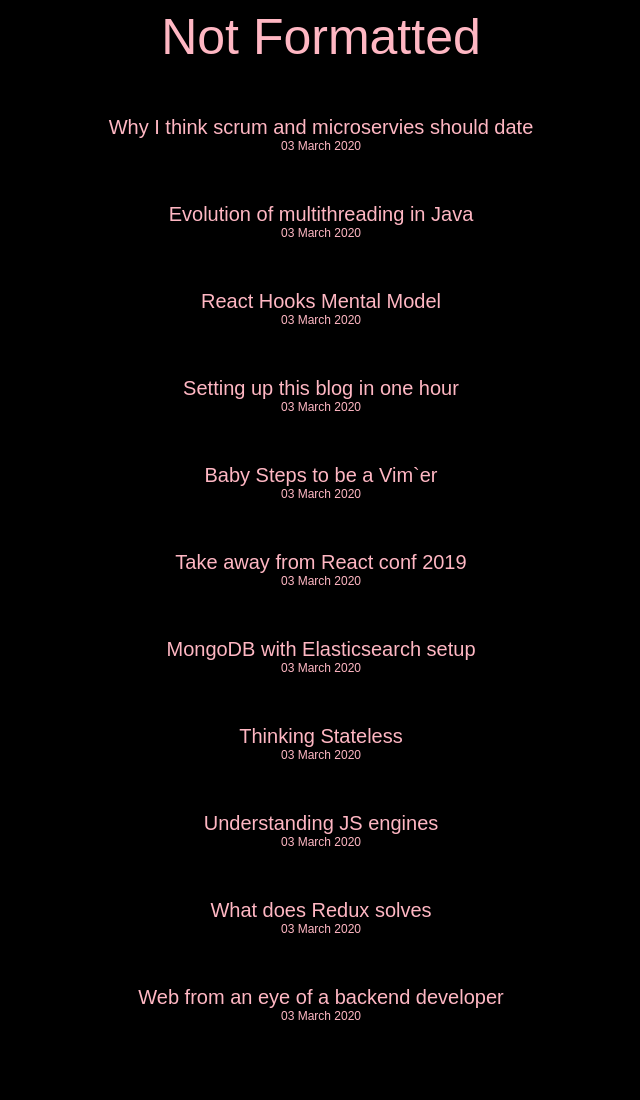
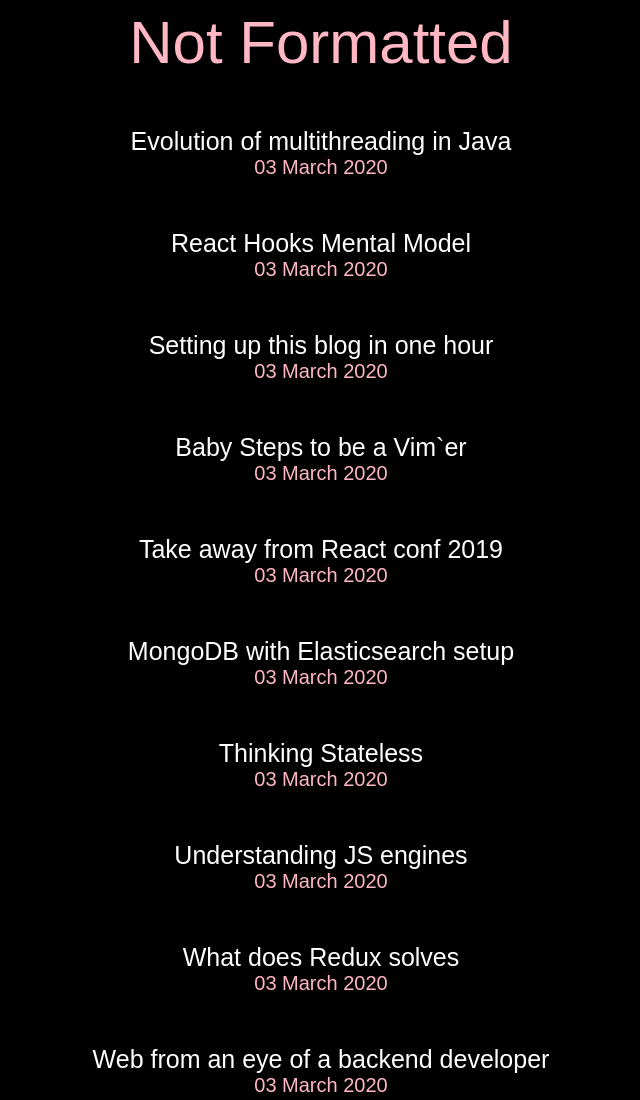
Before and after one commit to dim912/old_dim912.github.io, a plain HTML site: page index.html in a window 1280 px wide. Shown: the top 1100 px of the page, without its empty margins (319-959 px from the left). Drawn offline with Linux system fonts and the light colour scheme.

Commit message:
style changers

```diff
--- a/index.html
+++ b/index.html
@@ -13,10 +13,6 @@
     <div id="content">
       <div id="header">Not Formatted</div>
 
-      <div id="write">
-        <a id="title">Why I think scrum and microservies should date</a>
-        <div id="date">03 March 2020</div>
-      </div>
 
       <div id="write">
         <a id="title">Evolution of multithreading in Java</a>
@@ -68,6 +64,11 @@
         <div id="date">03 March 2020</div>
       </div>
 
+      <div id="write">
+        <a href="" id="title">Scrum should date Microservices</a>
+        <div id="date">03 March 2020</div>
+      </div>
+
     </div>
   </body>
 </html>
--- a/style.css
+++ b/style.css
@@ -10,7 +10,7 @@
 
 #header {
   color: rgb(255, 183, 195);
-  font-size: 50px;
+  font-size: 60px;
   font-family: fantasy;
   padding-bottom: 50px;
 }
@@ -19,18 +19,25 @@
   display: flex;
   flex-direction: column;
   align-items: center;
-  color: rgb(255, 183, 195);
   padding-bottom: 50px;
 }
 
+#write a {
+  text-decoration: none;
+}
+
+#write a:hover {
+  font-weight: 900;
+}
+
 #title {
-  color: rgb(255, 183, 195);
-  font-size: 20px;
+  color: white;
+  font-size: 25px;
   font-family: fantasy;
 }
 
 #date {
   color: rgb(255, 183, 195);
-  font-size: 12px;
+  font-size: 20px;
   font-family: fantasy;
 }
```
